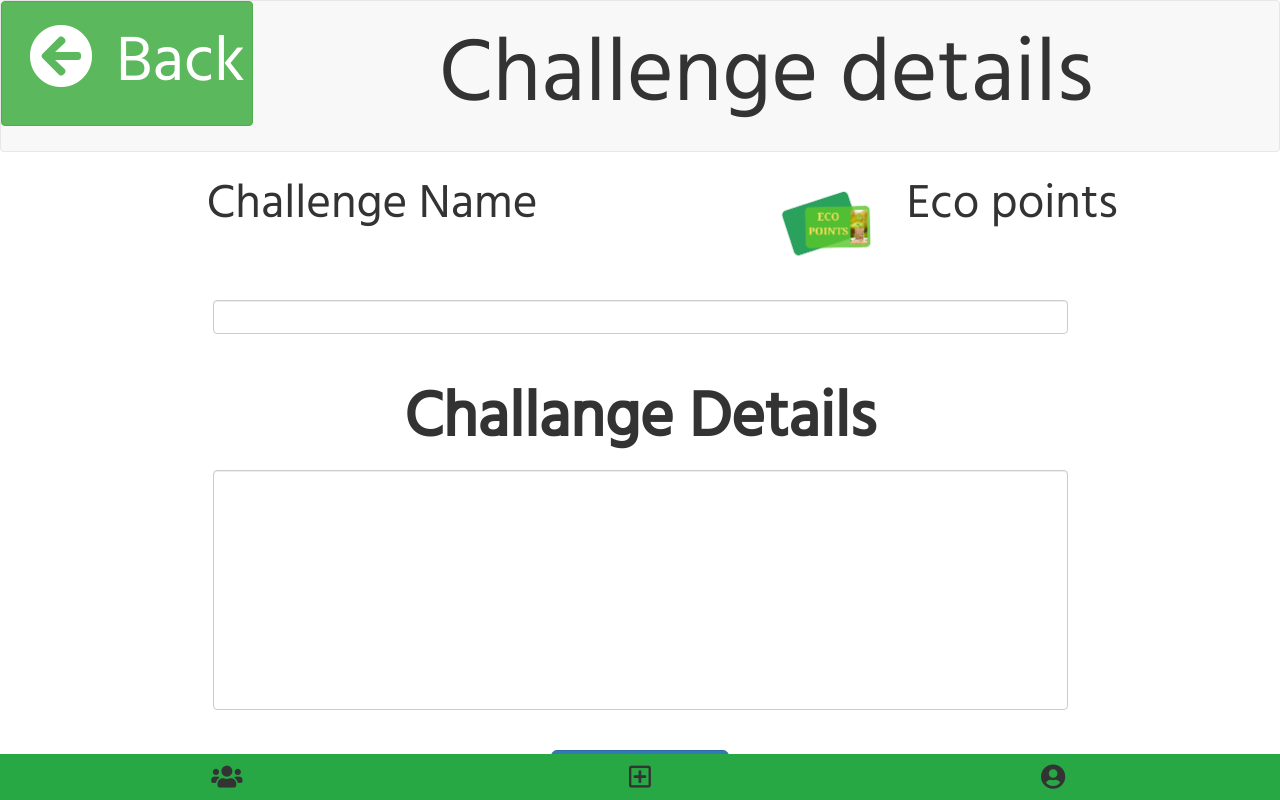
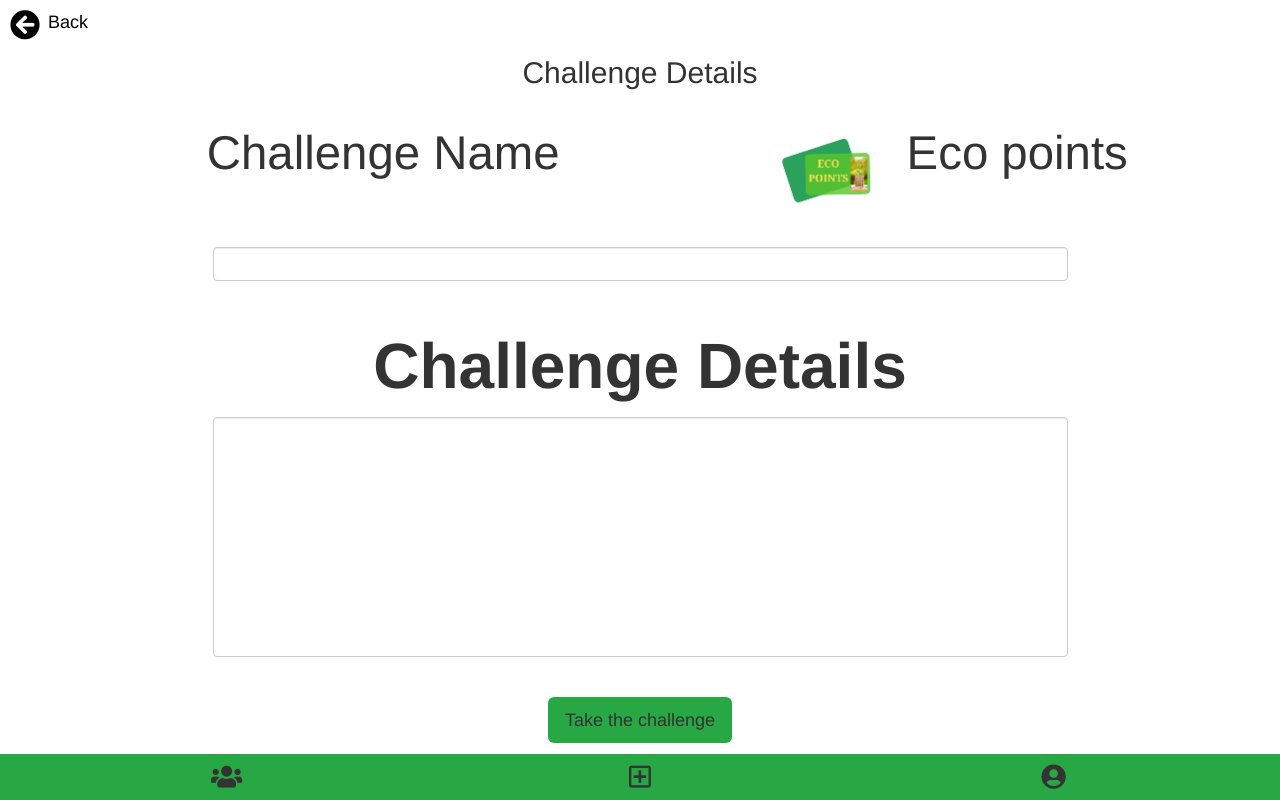
Before and after one commit to DuLoops/COMP-2800-Team-BBY-18-EcoClub, a plain HTML site: page private/html/challenges/challenge_details.html in a window 1280 px wide. Drawn offline with nearby package versions, Linux system fonts and the light colour scheme.

Commit message:
Changed CSS for some pages

```diff
--- a/private/css/challenges_css/challenge_details.css
+++ b/private/css/challenges_css/challenge_details.css
@@ -1,4 +1,3 @@
-@import url(https://fonts.googleapis.com/css?family=Hind);
 :root {
     --blue: #659DBD;
     /*  bootstrap: -info*/
@@ -8,23 +7,26 @@
     --grey: #f7f7f7;
   }
 body {
-    font-family: 'Hind', sans-serif;
-    height: 100%;
-    margin: 0%;
+    padding: 1rem;
 }
 
 
 
-#back-icon {
-    color: white;
-    font-size: 5vw;
-}
+#back-icon{
+    float: left;
+    font-size:3rem;
+    color: black;
+  }
 
-#back {
-    color: white;
-    font-size: 5vw;
-    padding-left: 10%;
-}
+  #back {
+    color: black;
+    padding-left: 0.8rem;
+    font-size: 1.8rem;
+  }
+
+  #heading {
+    text-align: center;
+  }
 
 .name {
     text-align: center;
@@ -78,6 +80,7 @@ body {
 #btn {
     margin: 0%;
     margin-top: 5vh;
+    background-color: var(--green);
 }
 
 footer {
--- a/private/css/profile_css/profile-edit.css
+++ b/private/css/profile_css/profile-edit.css
@@ -21,30 +21,28 @@ body {
 }
 #back-icon{
     float: left;
-    font-size:24px;
-    color: white;
+    font-size:2rem;
+    color: black;
+  }
 
-}
+  #back {
+    color: black;
+    padding-left: 0.8rem;
+    font-size: 1.4rem;
+  }
+
+  #heading {
+    text-align: center;
+  }
+
 
 #back-button {
     background-color: #28a745;
 }
 
-.nav-link {
-    font-weight: bold;
-}
-
-#back {
-    color: white;
-}
-
 #head{
     color: black;
 }
-
-
-
-
 
 #btn-div {
     padding: 1rem;
--- a/private/html/challenges/challenge_details.html
+++ b/private/html/challenges/challenge_details.html
@@ -19,17 +19,14 @@
 
 <body>
 
-  <nav class="navbar navbar-default">
-    <ul class="nav nav-pills nav-fill">
-      <li class="nav-item btn btn-success">
   <a class="nav-link" aria-current="page" href="/private/html/challenges/eco_challenge_list.html">
     <i class="fa fa-arrow-circle-left" id="back-icon"></i>
-          <span id="back">Back</span>
-        </a>
-      </li class="ff">
-      <p class="name">Challenge details</p>
-    </ul>
-  </nav>
+    <span id="back">Back
+    </span>
+  </a><br>
+  <h2 id="heading">Challenge Details</h2> <br>
+  <div id="list">
+  </div>
 
   <div class="container">
     <div class="form-group">
@@ -42,11 +39,11 @@
 
 
     <div>
-        <label class="chalange_details">Challange Details</label>
+      <label class="chalange_details">Challenge Details</label>
       <div class="form-control" rows="9" id="comment"></div>
     </div>
     <div class="col-md-12 text-center">
-        <button type="button" id="btn" class="btn btn-primary btn-lg">Take the challenge</button>
+      <button type="button" id="btn" class="btn btn-lg">Take the challenge</button>
     </div>
 
 
@@ -54,7 +51,8 @@
   <footer>
     <button type="button" class="btn btnFoot btn_club" id="footer_group"><i class="fas fa-users"></i></button>
     <button type="button" class="btn btnFoot btn_post" id="footer_post"><i class="far fa-plus-square"></i></button>
-    <button type="button" class="btn btnFoot btn_profile" id="footer_profile"><i class="fas fa-user-circle"></i></button>
+    <button type="button" class="btn btnFoot btn_profile" id="footer_profile"><i
+        class="fas fa-user-circle"></i></button>
   </footer>
   <script src="/private/js/challenge_details.js"> </script>
   <script src="/private/js/footer.js"></script>
```
Also changed, not shown: private/html/profile/profile-edit.html (+6 -11 lines), private/html/profile/profile-main.html (+1 -1 lines). Lines whose indentation alone changed are shown as unchanged.
